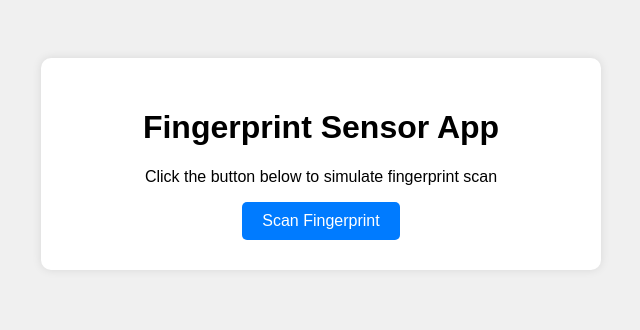
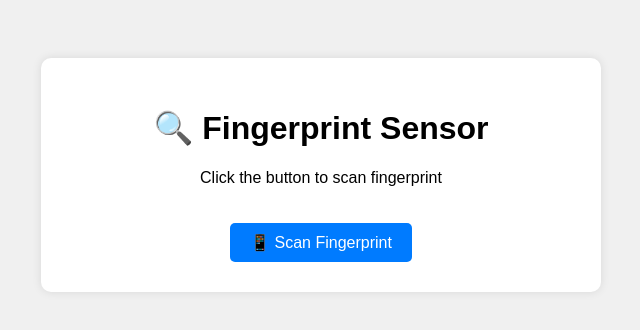
Before and after one commit to eithazin1832-star/fingerprint-app, a plain HTML site: page index.html in a window 1280 px wide. Shown: the whole page, without its empty margins (319-959 px from the left). Drawn offline with Linux system fonts and the light colour scheme.

Commit message:
Update index.html

```diff
--- a/index.html
+++ b/index.html
@@ -15,7 +15,7 @@
             background: white;
             padding: 30px;
             border-radius: 10px;
-            box-shadow: 0 0 10px rgba(0,0,0,0.1);
+            box-shadow: 0 0 10px rgba(0, 0, 0, 0.1);
             max-width: 500px;
             margin: 0 auto;
         }
@@ -27,19 +27,28 @@
             border-radius: 5px;
             cursor: pointer;
             font-size: 16px;
+            margin-top: 20px;
         }
         button:hover {
             background: #0056b3;
+        }
+        .success {
+            color: green;
+            font-weight: bold;
         }
     </style>
 </head>
 <body>
     <div class="container">
-        <h1>Fingerprint Sensor App</h1>
-        <p>Click the button below to simulate fingerprint scan</p>
-        <button onclick="alert('Fingerprint scanned!')">
-            Scan Fingerprint
-        </button>
+        <h1>🔍 Fingerprint Sensor</h1>
+        <p id="demo">Click the button to scan fingerprint</p>
+        <button onclick="myFunction()">📱 Scan Fingerprint</button>
     </div>
+
+    <script>
+        function myFunction() {
+            document.getElementById("demo").innerHTML = "✅ <span class='success'>Fingerprint scanned successfully!</span>";
+        }
+    </script>
 </body>
 </html>
```
